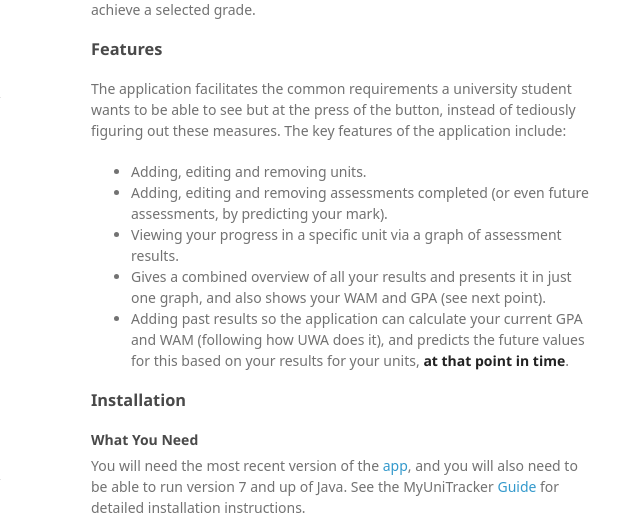
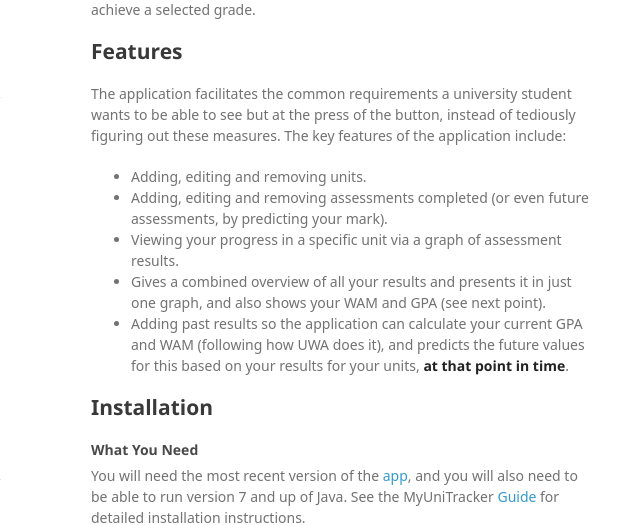
Before and after one commit to Daedalos97/MyUniTracker, a plain HTML site: page index.html in a window 1280 px wide. Shown: the part 265-790 px from the top of the page, 479-1098 px from the left. Drawn offline with Linux system fonts and the light colour scheme; a web font is replaced by a local one.

Commit message:
Changed header size

```diff
--- a/index.html
+++ b/index.html
@@ -55,8 +55,8 @@
 
 <p>MyUniTracker is an easy to use tool, designed to give university students and overview of their units semester by semester. It gives them a general overview of how they are going in all their units, as well as giving useful statistics on their GPA (grade point average) and WAM (weighted average mark). It also has a breakdown of each individual unit, by allowing students to add assessments as they get the marks back, and to receive useful statistics such as their current percentage and grade. At the end of semester it will show students what percent they need in the final exam to achieve a selected grade.</p>
 
-<h3>
-<a id="designer-templates" class="anchor" href="#designer-templates" aria-hidden="true"><span aria-hidden="true" class="octicon octicon-link"></span></a>Features</h3>
+<h2>
+<a id="designer-templates" class="anchor" href="#designer-templates" aria-hidden="true"><span aria-hidden="true" class="octicon octicon-link"></span></a>Features</h2>
 
 <p>The application facilitates the common requirements a university student wants to be able to see but at the press of the button, instead of tediously figuring out these measures. The key features of the application include:</p>
 <ul>
@@ -67,8 +67,8 @@
     <li>Adding past results so the application can calculate your current GPA and WAM (following how UWA does it), and predicts the future values for this based on your results for your units, <strong>at that point in time</strong>.</li>
 </ul>
 
-<h3>
-<a id="creating-pages-manually" class="anchor" href="#creating-pages-manually" aria-hidden="true"><span aria-hidden="true" class="octicon octicon-link"></span></a>Installation</h3>
+<h2>
+<a id="creating-pages-manually" class="anchor" href="#creating-pages-manually" aria-hidden="true"><span aria-hidden="true" class="octicon octicon-link"></span></a>Installation</h2>
 
 <p> <h4>What You Need</h4>You will need the most recent version of the <a href="https://github.com/Daedalos97/MyUniTracker/releases/download/v0.0.1/MyUniTracker.jar">app</a>, and you will also need to be able to run version 7 and up of Java. See the MyUniTracker <a href="https://github.com/Daedalos97/MyUniTracker/releases/download/v0.0.1/Guide.pdf">Guide</a> for detailed installation instructions.</p>
 <ul>
```
